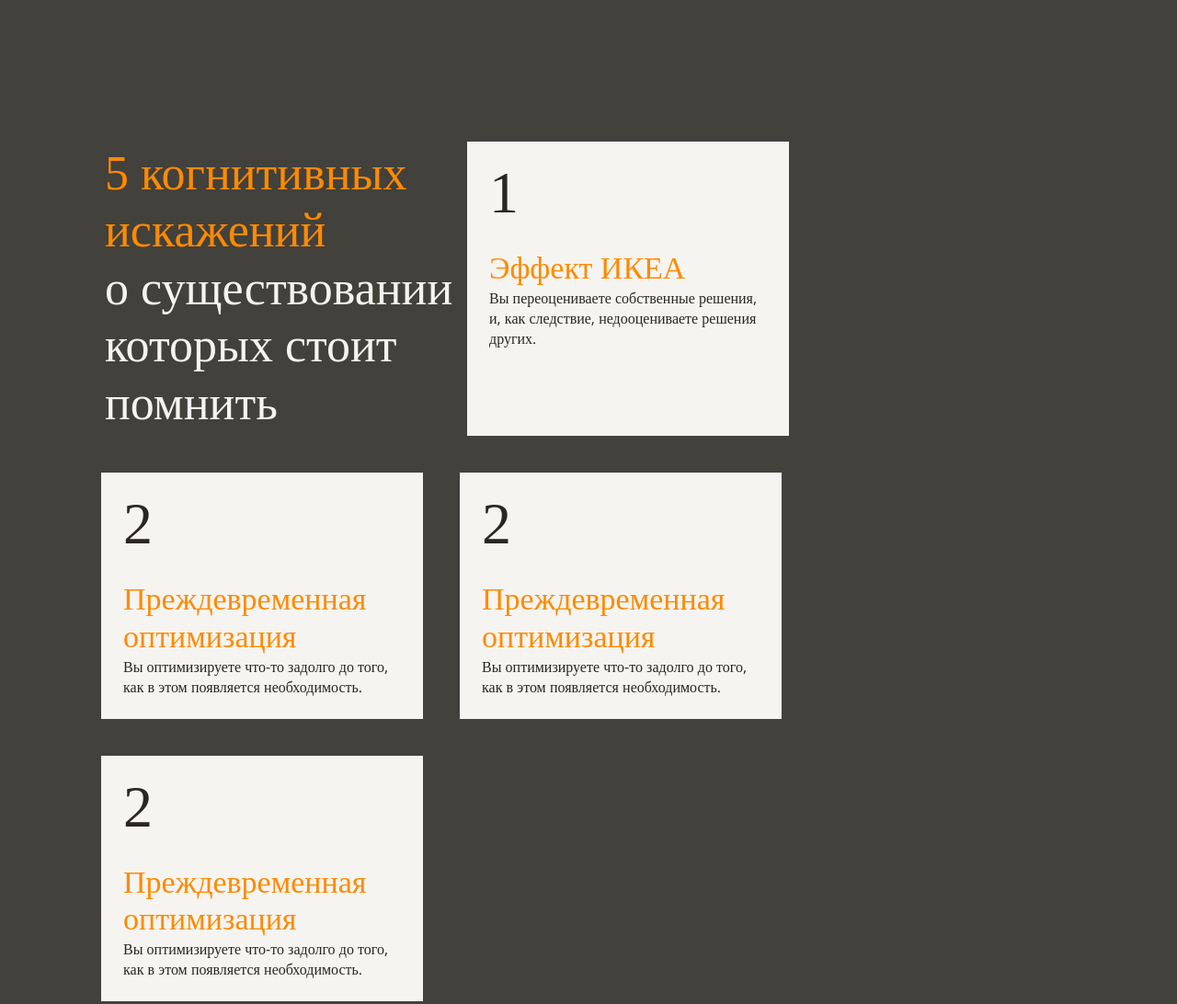
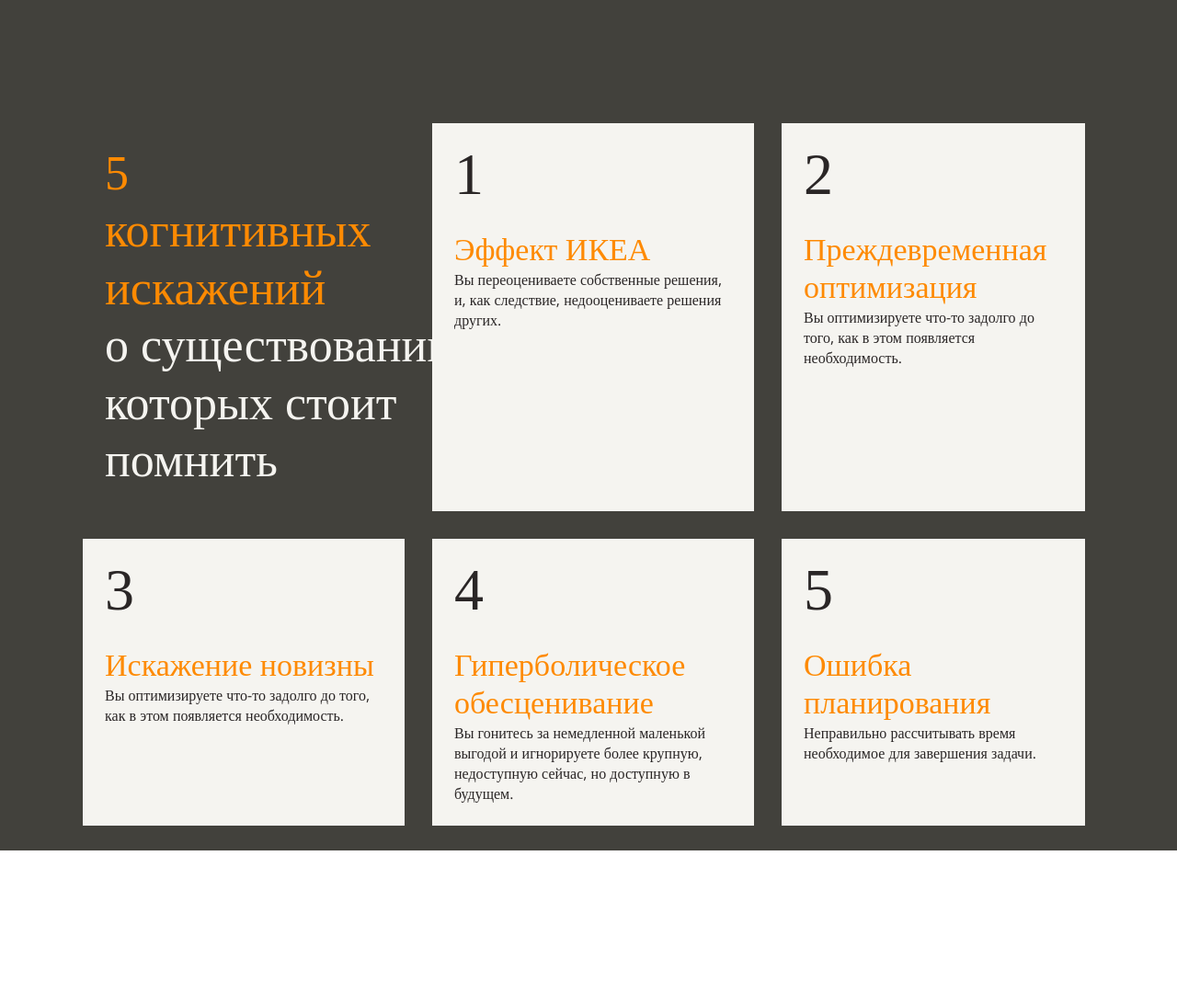
Before and after one commit to alyonashpr/layout-designer-project-58, a plain HTML site: page index.html in a window 1280 px wide. Shown: the part 1780-2872 px from the top of the page at 92% size. Drawn offline with nearby package versions, Linux system fonts and the light colour scheme; grey boxes are pictures that could not be loaded; a web font is replaced by a local one.

Commit message:
fixed cards

```diff
--- a/index.html
+++ b/index.html
@@ -65,7 +65,7 @@
 <!-- NAVIGATION -->
         <section id="navigation">
             <div class="container">
-                <div class="card-h">
+                <div class="card-header">
                     <h2>
                         5 когнитивных искажений
                         <span class="white"><br />о существовании <br />которых стоит <br />помнить</span>
@@ -91,8 +91,8 @@
                 </a>
 
                 <a href="#" class="card">
-                    <span class="card-number">2</span>
-                    <h3>Преждевременная оптимизация</h3>
+                    <span class="card-number">3</span>
+                    <h3>Искажение новизны</h3>
                     <p>
                         Вы оптимизируете что-то задолго до того, как в этом появляется
                         необходимость.
@@ -100,11 +100,18 @@
                 </a>
 
                 <a href="#" class="card">
-                    <span class="card-number">2</span>
-                    <h3>Преждевременная оптимизация</h3>
+                    <span class="card-number">4</span>
+                    <h3>Гиперболическое обесценивание</h3>
                     <p>
-                        Вы оптимизируете что-то задолго до того, как в этом появляется
-                        необходимость.
+                        Вы гонитесь за немедленной маленькой выгодой и игнорируете более крупную, недоступную сейчас, но доступную в будущем.
+                    </p>
+                </a>
+
+                <a href="#" class="card">
+                    <span class="card-number">5</span>
+                    <h3>Ошибка планирования</h3>
+                    <p>
+                        Неправильно рассчитывать время необходимое для завершения задачи.
                     </p>
                 </a>
 
--- a/style.css
+++ b/style.css
@@ -171,6 +171,7 @@ color: var(--white);
   z-index: -1;
   position: relative;
   top: -200px;
+  height: 991px;
 }
 
 #navigation .container {
@@ -178,18 +179,24 @@ color: var(--white);
   flex-wrap: wrap;
   align-content: flex-start;
   flex-direction: row;
+  gap: 30px;
   top: 100px;
 }
+
 
 .card {
   box-sizing: border-box;
   padding: 24px;
   background-color: var(--light);
   max-width: 350px;
-  margin: 20px;
 }
 
-.card-h {
+.card:nth-child(3n) {
+  flex-basis: 30%;
+}
+
+.card-header {
+  box-sizing: border-box;
   padding: 24px;
   max-width: 350px;
 }
```
